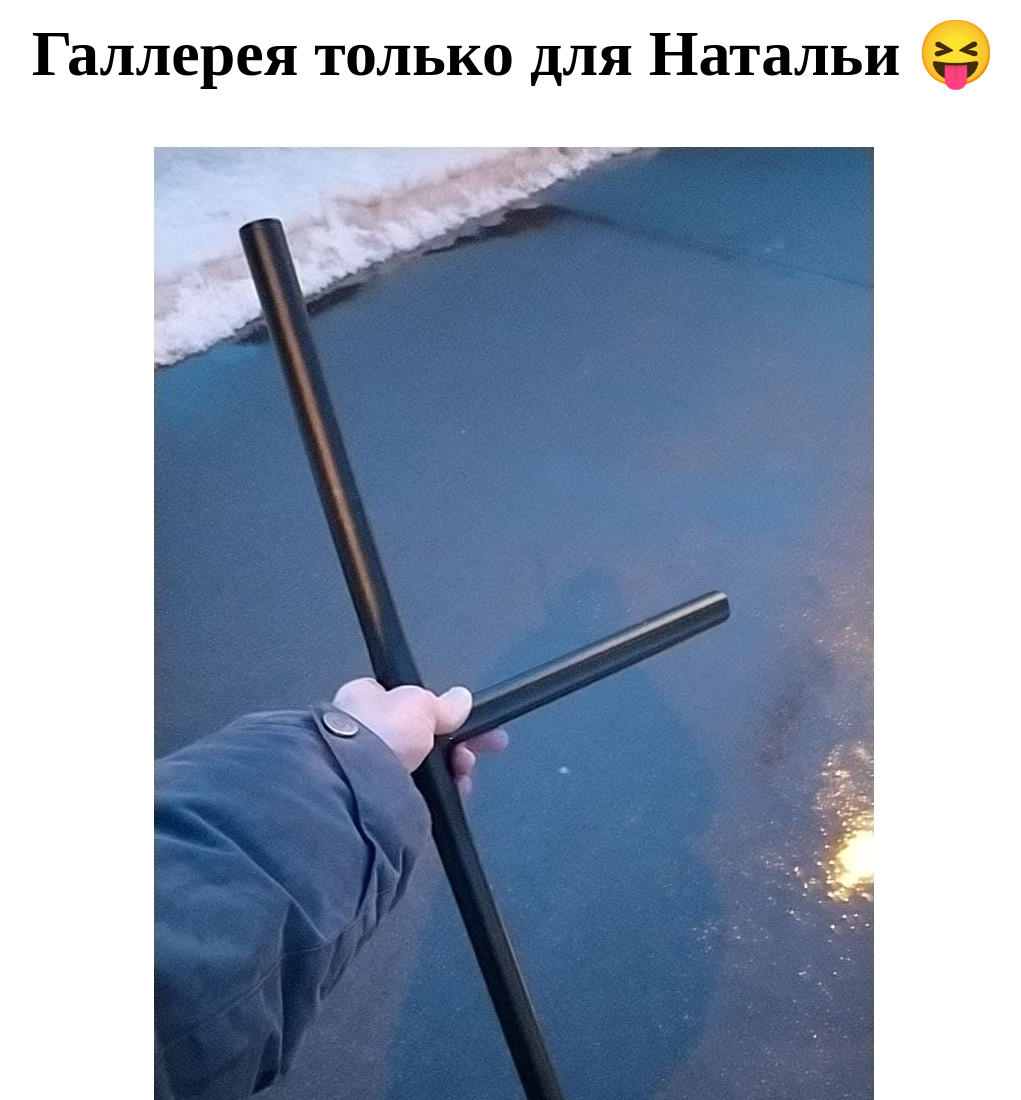
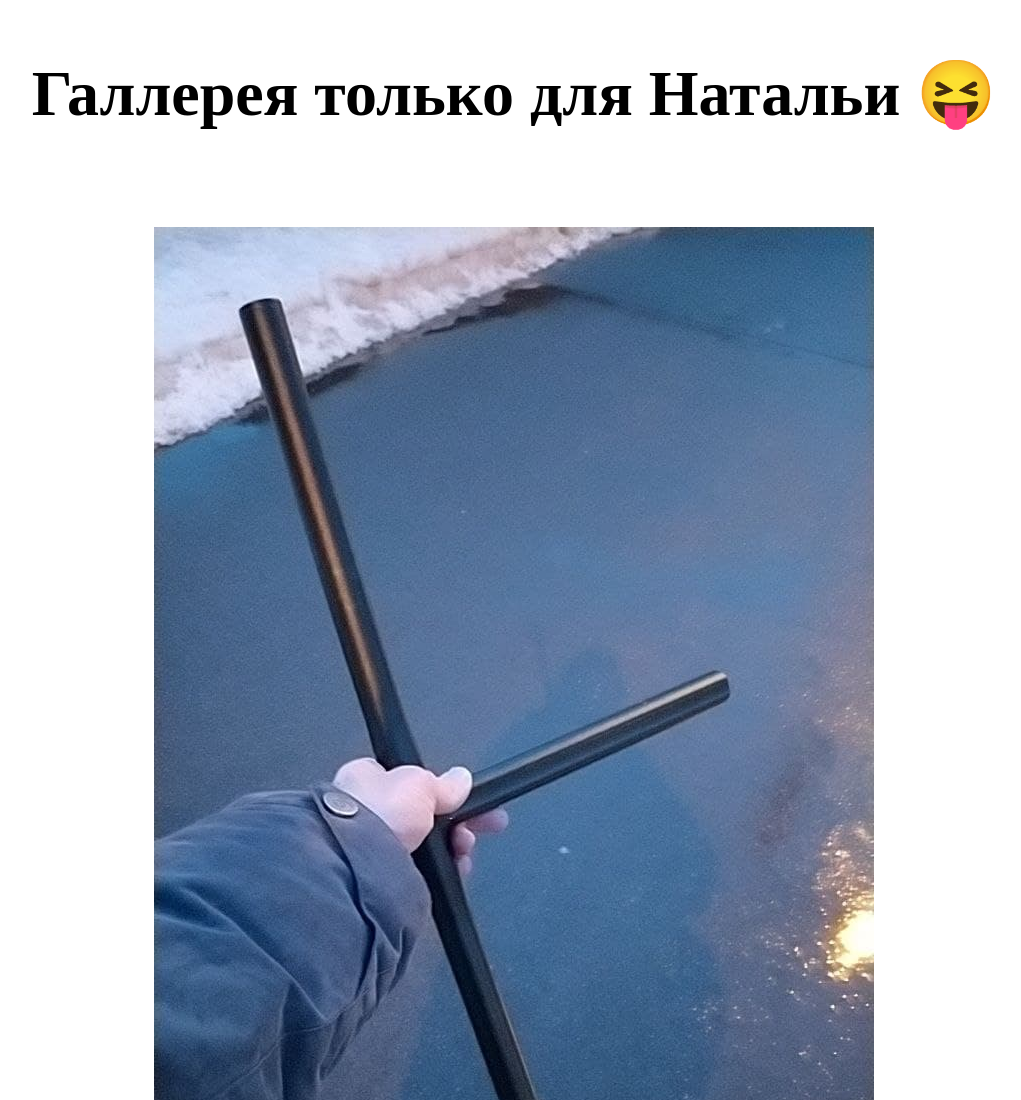
Before and after one commit to fenibazil/NastyaGallery, a plain HTML site: page index.html in a window 1280 px wide. Shown: the top 1100 px of the page, without its empty margins (126-1147 px from the left). Drawn offline with Linux system fonts and the light colour scheme.

Commit message:
Update style.css
fix all

```diff
--- a/css/style.css
+++ b/css/style.css
@@ -7,7 +7,8 @@ body {
 
 h1 {
     font-size: 64px;
-    margin: 0.5rem;
+    margin: 3rem;
+    text-align: center;
 }
 
 img {
```
